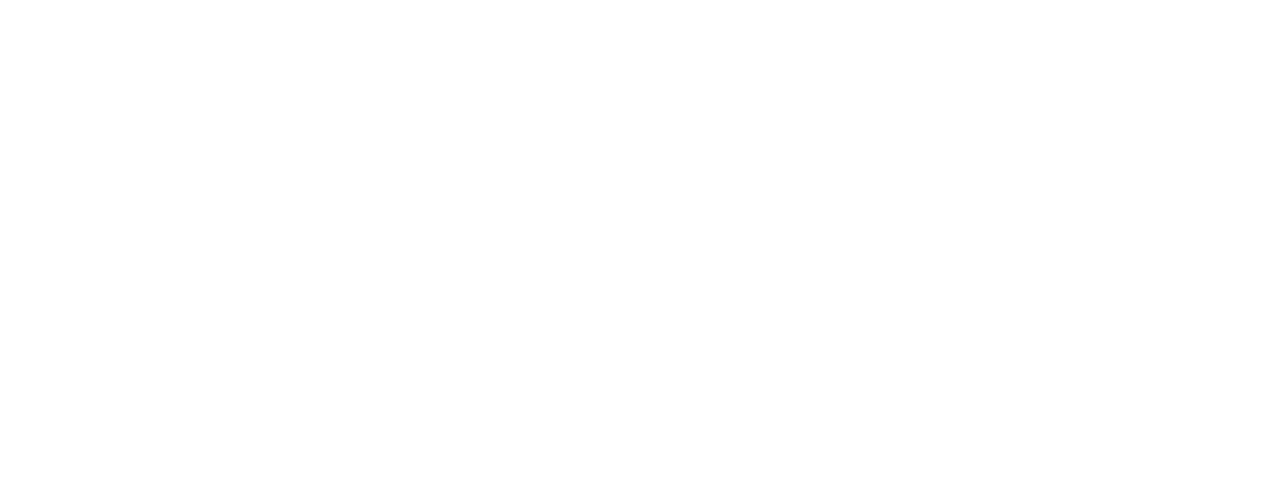
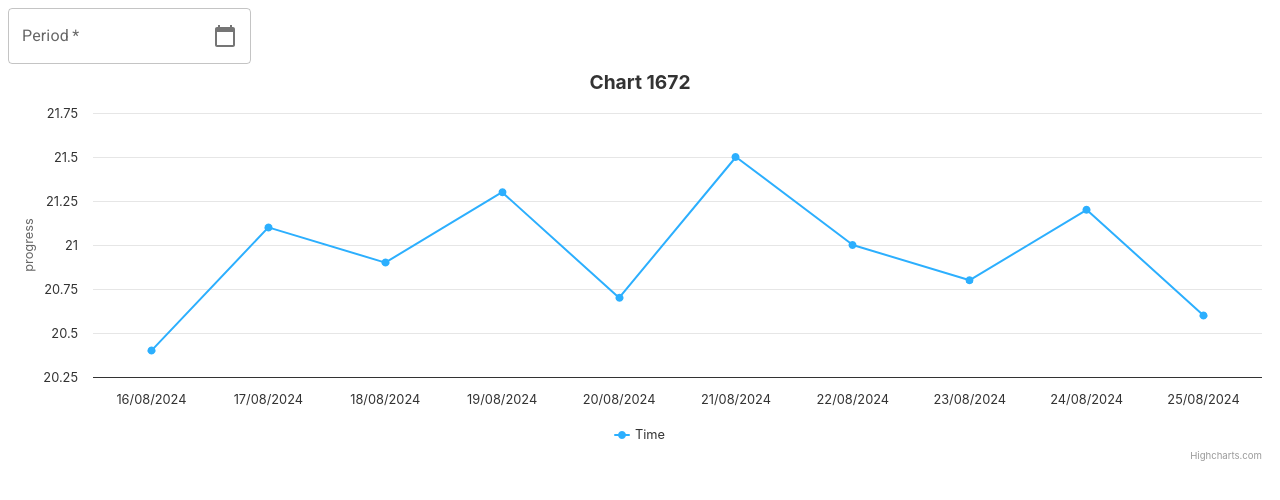
Before and after one commit to ojhaarch2054/AO022025, a React (Vite) app: page /chart/1 in a window 1280 px wide. Before the commit this address had no page. Shown: the top 500 px of the page. Built offline with nearby package versions, Linux system fonts and the light colour scheme.

Commit message:
Created ChartView component to display the selected chart when clicked

```diff
--- a/src/App.tsx
+++ b/src/App.tsx
@@ -2,13 +2,97 @@
 import '@fortawesome/fontawesome-free/css/all.min.css';
 import { BrowserRouter as Router, Route, Routes } from 'react-router-dom';
 import AddChartForm from "./components/AddChartForm";
+import ChartView from "./components/ChartView";
+import { useState } from "react";
+import { Sensor } from "./interfaces/sensorData";
+
+
 
 function App() {
+   //state to store data
+   const [sensorData, setSensorData] = useState<Sensor[]>([
+    {
+      name: "Sensor_A",
+      dataseries: [
+        { value: 22.5, date: "2024-12-05T00:00:00Z" },
+        { value: 23.0, date: "2024-12-06T00:00:00Z" },
+        { value: 22.8, date: "2024-12-07T00:00:00Z" },
+        { value: 21.9, date: "2024-12-08T00:00:00Z" },
+        { value: 22.3, date: "2024-12-09T00:00:00Z" },
+        { value: 22.7, date: "2024-12-10T00:00:00Z" },
+        { value: 23.1, date: "2024-12-11T00:00:00Z" },
+        { value: 22.6, date: "2024-12-12T00:00:00Z" },
+        { value: 21.8, date: "2024-12-13T00:00:00Z" },
+        { value: 22.0, date: "2024-12-14T00:00:00Z" },
+      ],
+    },
+    {
+      name: "Sensor_B",
+      dataseries: [
+        { value: 20.4, date: "2024-08-16T00:00:00Z" },
+        { value: 21.1, date: "2024-08-17T00:00:00Z" },
+        { value: 20.9, date: "2024-08-18T00:00:00Z" },
+        { value: 21.3, date: "2024-08-19T00:00:00Z" },
+        { value: 20.7, date: "2024-08-20T00:00:00Z" },
+        { value: 21.5, date: "2024-08-21T00:00:00Z" },
+        { value: 21.0, date: "2024-08-22T00:00:00Z" },
+        { value: 20.8, date: "2024-08-23T00:00:00Z" },
+        { value: 21.2, date: "2024-08-24T00:00:00Z" },
+        { value: 20.6, date: "2024-08-25T00:00:00Z" },
+      ],
+    },
+    {
+      name: "Sensor_C",
+      dataseries: [
+        { value: 19.8, date: "2024-01-10T00:00:00Z" },
+        { value: 19.5, date: "2024-01-11T00:00:00Z" },
+        { value: 19.9, date: "2024-01-12T00:00:00Z" },
+        { value: 19.7, date: "2024-01-13T00:00:00Z" },
+        { value: 20.2, date: "2024-01-14T00:00:00Z" },
+        { value: 20.0, date: "2024-01-15T00:00:00Z" },
+        { value: 19.6, date: "2024-01-16T00:00:00Z" },
+        { value: 20.1, date: "2024-01-17T00:00:00Z" },
+        { value: 19.4, date: "2024-01-18T00:00:00Z" },
+        { value: 19.8, date: "2024-01-19T00:00:00Z" },
+      ],
+    },
+    {
+      name: "Sensor_D",
+      dataseries: [
+        { value: 18.2, date: "2024-04-21T00:00:00Z" },
+        { value: 18.7, date: "2024-04-22T00:00:00Z" },
+        { value: 18.5, date: "2024-04-23T00:00:00Z" },
+        { value: 18.3, date: "2024-04-24T00:00:00Z" },
+        { value: 18.6, date: "2024-04-25T00:00:00Z" },
+        { value: 18.9, date: "2024-04-26T00:00:00Z" },
+        { value: 18.4, date: "2024-04-27T00:00:00Z" },
+        { value: 18.1, date: "2024-04-28T00:00:00Z" },
+        { value: 18.8, date: "2024-04-29T00:00:00Z" },
+        { value: 18.3, date: "2024-04-30T00:00:00Z" },
+      ],
+    },
+    {
+      name: "Sensor_E",
+      dataseries: [
+        { value: 17.5, date: "2024-03-01T00:00:00Z" },
+        { value: 17.2, date: "2024-03-02T00:00:00Z" },
+        { value: 17.8, date: "2024-03-03T00:00:00Z" },
+        { value: 17.4, date: "2024-03-04T00:00:00Z" },
+        { value: 17.9, date: "2024-03-05T00:00:00Z" },
+        { value: 17.6, date: "2024-03-06T00:00:00Z" },
+        { value: 17.3, date: "2024-03-07T00:00:00Z" },
+        { value: 17.7, date: "2024-03-08T00:00:00Z" },
+        { value: 17.1, date: "2024-03-09T00:00:00Z" },
+        { value: 17.4, date: "2024-03-10T00:00:00Z" },
+      ],
+    },
+  ]);
   return (
     <Router>
       <Routes>
-        <Route path="/" element={<LeftSideBar />} />
+        <Route path="/" element={<LeftSideBar sensorData={sensorData} />} />
         <Route path="/add-chart" element={<AddChartForm />} />
+        <Route path="/chart/:id" element={<ChartView sensorData={sensorData}/>} />
       </Routes>
     </Router>
   );
--- a/src/CSS/leftSideBar.css
+++ b/src/CSS/leftSideBar.css
@@ -17,6 +17,7 @@
     margin-left: 20px;
 }*/
 
-.list-item-icon {
-    margin-left: 90px;
-  }
+.listItemss:hover {
+    background-color: aliceblue;
+
+}
--- /dev/null
+++ b/src/components/ChartView.tsx
@@ -0,0 +1,101 @@
+import Highcharts from "highcharts";
+import HighchartsReact from "highcharts-react-official";
+import { useParams } from "react-router-dom";
+import { Sensor } from "../interfaces/sensorData";
+import { TextField, InputAdornment } from "@mui/material";
+import { DatePicker, LocalizationProvider } from "@mui/x-date-pickers";
+import { AdapterDateFns } from "@mui/x-date-pickers/AdapterDateFns";
+import { useState } from "react";
+import CalendarTodayIcon from "@mui/icons-material/CalendarToday";
+
+const ChartView = ({ sensorData }: { sensorData: Sensor[] }) => {
+    //state variable with initial value of null
+    //select date will hold current selected date
+  const [selectedDate, setSelectedDate] = useState<Date | null>(null);
+
+  //useParams to get the id parameter from the URL
+  const { id } = useParams<{ id: string }>();
+
+  //parsing the id parameter to an integer default is 0 if id is not present
+  const chartId = id ? parseInt(id, 10) : 0;
+  //getting the sensor data
+  //chartId is used as an index to access the specific sensor data from the sensorData array
+  const sensor = sensorData[chartId];
+
+  //defining the options for the Highcharts chart
+  const options = {
+    title: {
+      //set the chart title to the chart name which is clicked
+      text: `Chart ${chartId + 1670 + 1}`,
+    },
+    xAxis: {
+      categories: sensor.dataseries.map((data) => {
+        //create new date obj from data's date strng
+        const date = new Date(data.date);
+        //extract the day from the date
+        const day = date.getDate().toString().padStart(2, "0");
+        //extract month from the date
+        const month = (date.getMonth() + 1).toString().padStart(2, "0");
+        //extract year from the date
+        const year = date.getFullYear();
+        //return the formatted date
+        return `${day}/${month}/${year}`;
+      }),
+    },
+    yAxis: {
+      title: {
+        text: "progress",
+      },
+    },
+    series: [
+      {
+        //set the series name to "Time"
+        name: "Time",
+        //set the series data to the values from the sensor data series
+        data: sensor.dataseries.map((data) => data.value),
+      },
+    ],
+  };
+
+  return (
+    <div>
+      {/*localizationProvider is used to provide the date adapter for the DatePicker component */}
+
+      <LocalizationProvider dateAdapter={AdapterDateFns}>
+        {/*datePicker component for selecting a date period */}
+
+        <DatePicker
+          label="Period"
+          value={selectedDate}
+          onChange={(newValue) => {
+            //update the selected date when a new date is chosen
+
+            setSelectedDate(newValue);
+          }}
+          slots={{
+            //customize the TextField used by the DatePicker
+            textField: (params) => (
+              <TextField
+                {...params}
+                required
+                slotProps={{
+                  input: {
+                    //calendar icon at the end of the txtfield
+                    endAdornment: (
+                      <InputAdornment position="end">
+                        <CalendarTodayIcon />
+                      </InputAdornment>
+                    ),
+                  },
+                }}
+              />
+            ),
+          }}
+        />
+      </LocalizationProvider>
+      <HighchartsReact highcharts={Highcharts} options={options} />
+    </div>
+  );
+};
+
+export default ChartView;
--- a/src/components/LeftSideBar.tsx
+++ b/src/components/LeftSideBar.tsx
@@ -24,93 +24,16 @@
 //define drawerWidth constant
 const drawerWidth = 240;
 
-const LeftSideBar = () => {
+const LeftSideBar = ({ sensorData }: { sensorData: Sensor[] }) => {
+
   //use useNavigate
   const navigate = useNavigate();
-  //state to store data
-  const [sensorData, setSensorData] = useState<Sensor[]>([
-    {
-      name: "Sensor_A",
-      dataseries: [
-        { value: 22.5, date: "2024-12-05T00:00:00Z" },
-        { value: 23.0, date: "2024-12-06T00:00:00Z" },
-        { value: 22.8, date: "2024-12-07T00:00:00Z" },
-        { value: 21.9, date: "2024-12-08T00:00:00Z" },
-        { value: 22.3, date: "2024-12-09T00:00:00Z" },
-        { value: 22.7, date: "2024-12-10T00:00:00Z" },
-        { value: 23.1, date: "2024-12-11T00:00:00Z" },
-        { value: 22.6, date: "2024-12-12T00:00:00Z" },
-        { value: 21.8, date: "2024-12-13T00:00:00Z" },
-        { value: 22.0, date: "2024-12-14T00:00:00Z" },
-      ],
-    },
-    {
-      name: "Sensor_B",
-      dataseries: [
-        { value: 20.4, date: "2024-08-16T00:00:00Z" },
-        { value: 21.1, date: "2024-08-17T00:00:00Z" },
-        { value: 20.9, date: "2024-08-18T00:00:00Z" },
-        { value: 21.3, date: "2024-08-19T00:00:00Z" },
-        { value: 20.7, date: "2024-08-20T00:00:00Z" },
-        { value: 21.5, date: "2024-08-21T00:00:00Z" },
-        { value: 21.0, date: "2024-08-22T00:00:00Z" },
-        { value: 20.8, date: "2024-08-23T00:00:00Z" },
-        { value: 21.2, date: "2024-08-24T00:00:00Z" },
-        { value: 20.6, date: "2024-08-25T00:00:00Z" },
-      ],
-    },
-    {
-      name: "Sensor_C",
-      dataseries: [
-        { value: 19.8, date: "2024-01-10T00:00:00Z" },
-        { value: 19.5, date: "2024-01-11T00:00:00Z" },
-        { value: 19.9, date: "2024-01-12T00:00:00Z" },
-        { value: 19.7, date: "2024-01-13T00:00:00Z" },
-        { value: 20.2, date: "2024-01-14T00:00:00Z" },
-        { value: 20.0, date: "2024-01-15T00:00:00Z" },
-        { value: 19.6, date: "2024-01-16T00:00:00Z" },
-        { value: 20.1, date: "2024-01-17T00:00:00Z" },
-        { value: 19.4, date: "2024-01-18T00:00:00Z" },
-        { value: 19.8, date: "2024-01-19T00:00:00Z" },
-      ],
-    },
-    {
-      name: "Sensor_D",
-      dataseries: [
-        { value: 18.2, date: "2024-04-21T00:00:00Z" },
-        { value: 18.7, date: "2024-04-22T00:00:00Z" },
-        { value: 18.5, date: "2024-04-23T00:00:00Z" },
-        { value: 18.3, date: "2024-04-24T00:00:00Z" },
-        { value: 18.6, date: "2024-04-25T00:00:00Z" },
-        { value: 18.9, date: "2024-04-26T00:00:00Z" },
-        { value: 18.4, date: "2024-04-27T00:00:00Z" },
-        { value: 18.1, date: "2024-04-28T00:00:00Z" },
-        { value: 18.8, date: "2024-04-29T00:00:00Z" },
-        { value: 18.3, date: "2024-04-30T00:00:00Z" },
-      ],
-    },
-    {
-      name: "Sensor_E",
-      dataseries: [
-        { value: 17.5, date: "2024-03-01T00:00:00Z" },
-        { value: 17.2, date: "2024-03-02T00:00:00Z" },
-        { value: 17.8, date: "2024-03-03T00:00:00Z" },
-        { value: 17.4, date: "2024-03-04T00:00:00Z" },
-        { value: 17.9, date: "2024-03-05T00:00:00Z" },
-        { value: 17.6, date: "2024-03-06T00:00:00Z" },
-        { value: 17.3, date: "2024-03-07T00:00:00Z" },
-        { value: 17.7, date: "2024-03-08T00:00:00Z" },
-        { value: 17.1, date: "2024-03-09T00:00:00Z" },
-        { value: 17.4, date: "2024-03-10T00:00:00Z" },
-      ],
-    },
-  ]);
+
   //state to add new data when btn clicked
   //const[newSensorData, setNewSensorData] = useState()
 
   //state manage the anchor element for the Menu component
   const [anchorEl, setAnchorEl] = useState<null | HTMLElement>(null);
-
 
   //onClick event for icon
   const handleMoreVertIconClick = (e: any) => {
@@ -125,6 +48,11 @@
   const handleClose = () => {
     setAnchorEl(null);
   };
+
+  //handleChartClick
+  const handleChartClick = (i: number) =>{
+    navigate(`/chart/${i}`)
+  }
 
   return (
     <>
@@ -179,12 +107,12 @@
           </Button>
           {/*For list of sensor data*/}
           <Box>
-            <List>
+            <List >
               {sensorData.map((sensor, i) => (
-                <ListItem key={sensor.name}>
-                  {`Chart ${i + 1}`}
-                  <ListItemIcon className="list-item-icon">
-                    <MoreVertIcon onClick={handleMoreVertIconClick} />
+                <ListItem key={sensor.name} onClick={() => handleChartClick(i)} className="listItemss" >
+                  {`Chart ${i + 1670 +1}`}
+                  <ListItemIcon>
+                    <MoreVertIcon onClick={handleMoreVertIconClick} sx={{marginLeft:12}} />
                   </ListItemIcon>
                   {/*menu component to show dropsown menus */}
                   <Menu
@@ -202,6 +130,7 @@
                 </ListItem>
               ))}
             </List>
+
           </Box>
         </Drawer>
       </Box>
```
Also changed, not shown: package.json (+7 -2 lines), 1 other file (tests, documents, lock files or other folders).
